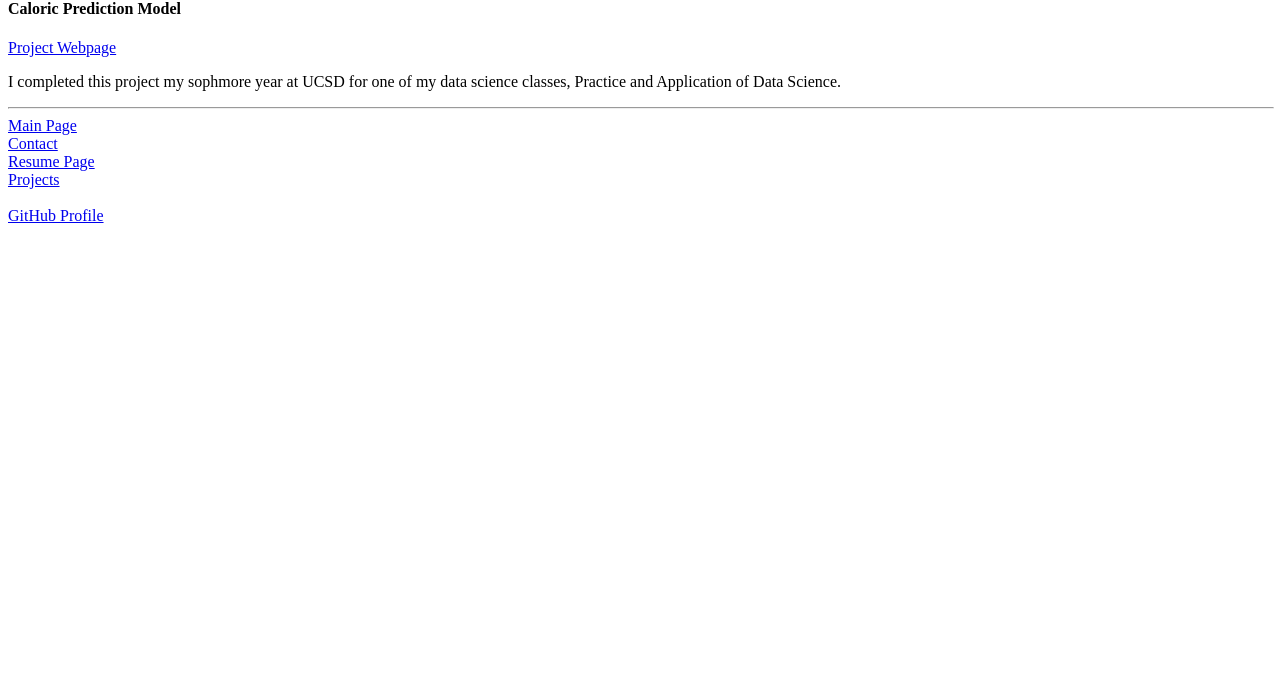
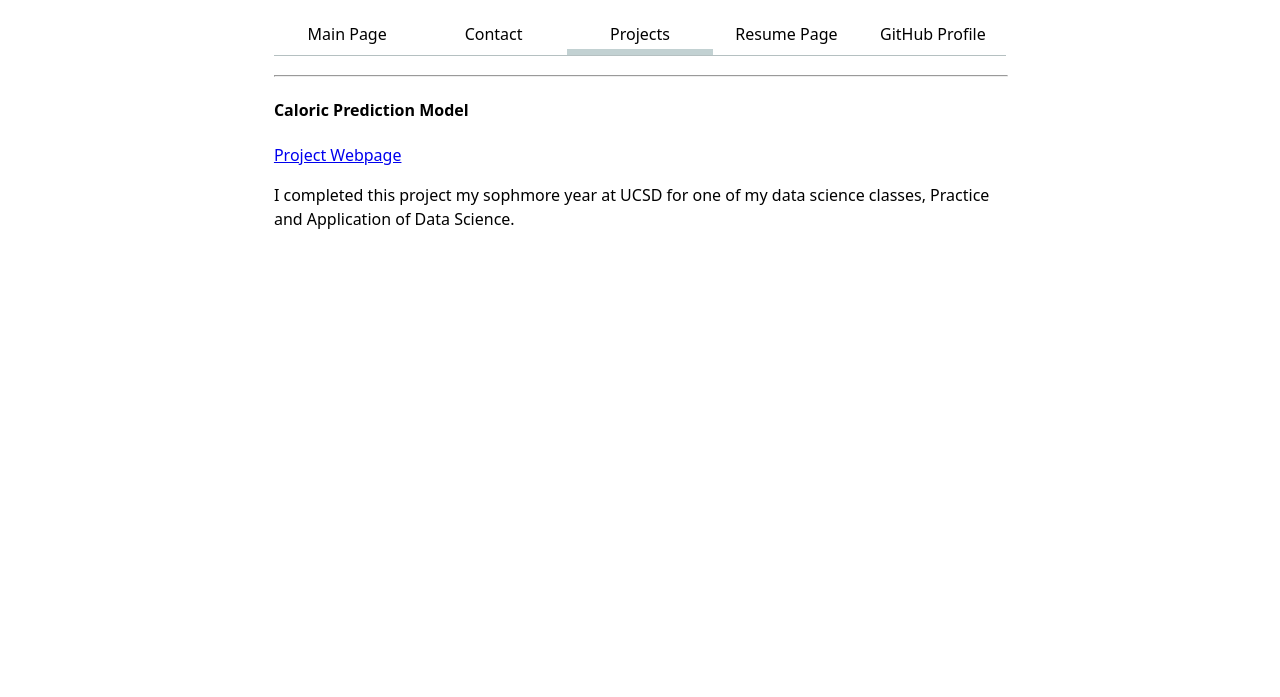
Before and after one commit to kesouder/Kevin_portfolio, a plain HTML site: page projects/index.html in a window 1280 px wide. Shown: the part 103-800 px from the top of the page. Drawn offline with Linux system fonts and the light colour scheme.

Commit message:
added similar nav style to other pages except resume

```diff
--- a/projects/index.html
+++ b/projects/index.html
@@ -4,9 +4,18 @@
     <meta charset="UTF-8">
     <meta name="viewport" content="width=device-width, initial-scale=1.0">
     <title> Projects </title>
+    <link rel="stylesheet" href="../style.css">
 </head>
 <body>
     <h1> Projects</h1>
+
+    <nav>
+        <a href= "../index.html"> Main Page </a>
+        <a href= "../contact/index.html"> Contact </a>
+        <a class= "current" href= "index.html"> Projects </a>
+        <a href= "../resume/index.html"> Resume Page </a>
+        <a target="_blank" href = "https://github.com/kesouder"> GitHub Profile </a>
+    </nav>
 
     <hr style="width:100%;text-align:left;margin-left:0">
 
@@ -17,14 +26,7 @@
     </article>
 
 
-    <hr style="width:100%;text-align:left;margin-left:0">
-    <nav>
-        <a href= "../index.html"> Main Page </a> <br />
-        <a href= "../contact/index.html"> Contact </a> <br />
-        <a href= "../resume/index.html"> Resume Page </a> <br />
-        <a href= "index.html"> Projects </a> <br /> <br />
-        <a target="_blank" href = "https://github.com/kesouder"> GitHub Profile </a>
-    </nav>
+    <!-- <hr style="width:100%;text-align:left;margin-left:0"> -->
 
 </body>
 </html>
```
Also changed, not shown: contact/index.html (+5 -4 lines), index.html (+2 -2 lines).
